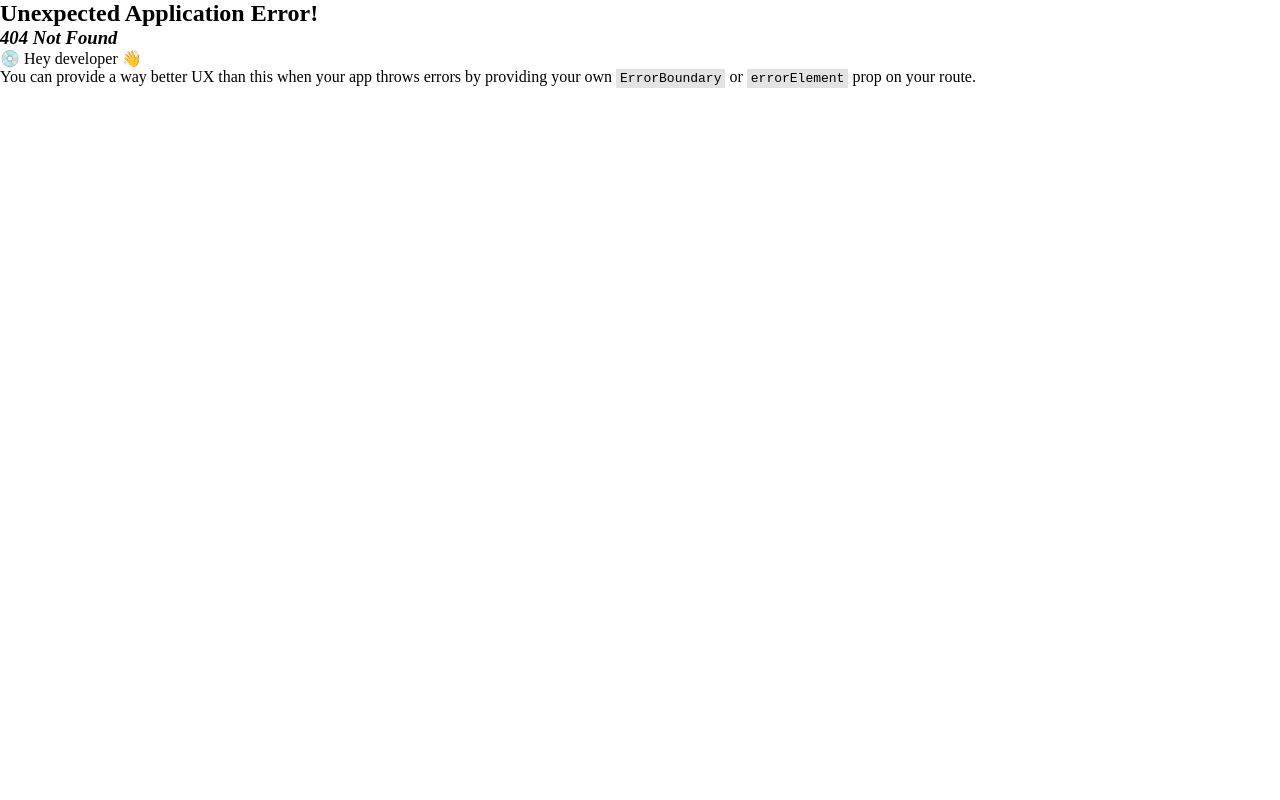
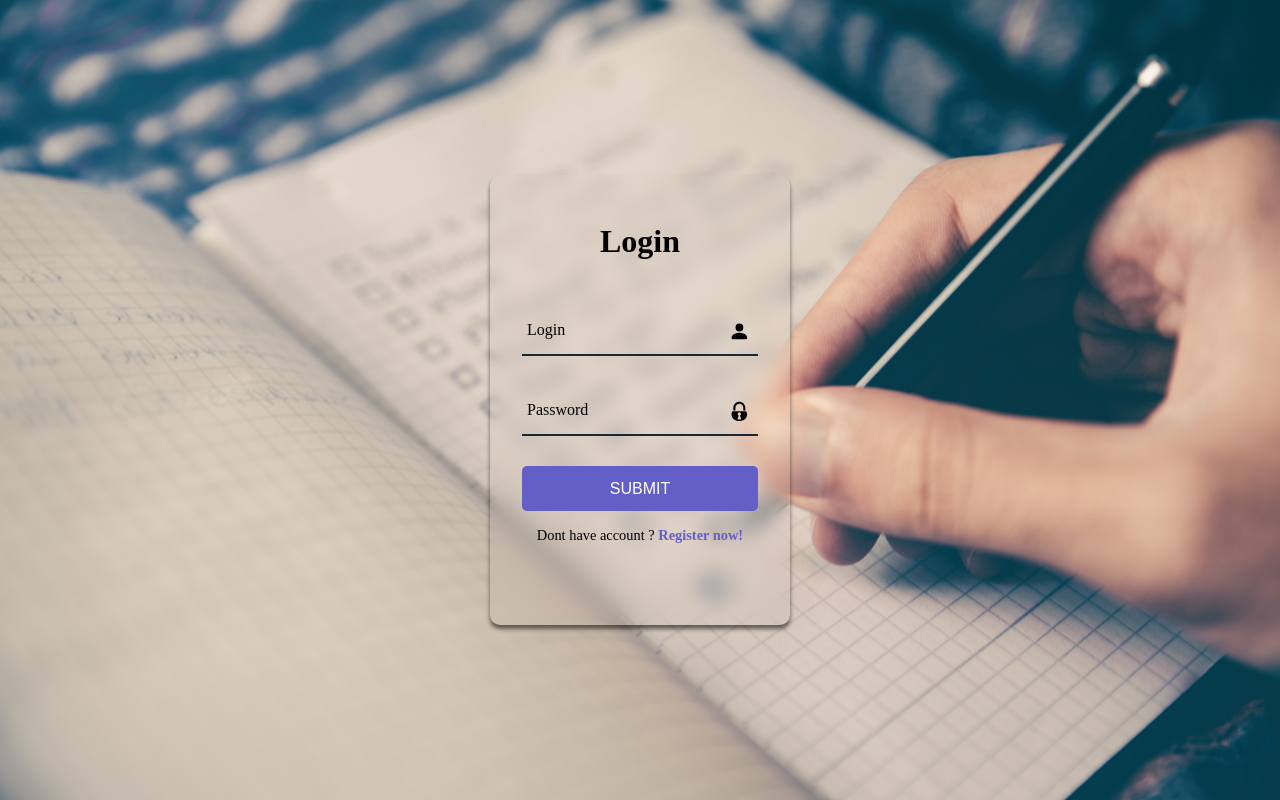
Before and after one commit to WhoYou3/advance-todolist, a React (Vite) app: page /login in a window 1280 px wide. Before the commit this address had no page. Built offline with nearby package versions, Linux system fonts and the light colour scheme.

Commit message:
Connected firebase with application and build HOMEPAGE secure if user isnt loggin

```diff
--- a/package.json
+++ b/package.json
@@ -9,6 +9,7 @@
     "preview": "vite preview"
   },
   "dependencies": {
+    "dotenv": "^16.0.3",
     "firebase": "^9.20.0",
     "react": "^18.2.0",
     "react-dom": "^18.2.0",
--- a/src/App.tsx
+++ b/src/App.tsx
@@ -1,7 +1,22 @@
 import { createBrowserRouter, RouterProvider } from "react-router-dom";
-import { Login } from "./pages";
+import { Home, Login } from "./pages";
+import { initializeApp } from "firebase/app";
+import { firebaseConfig } from "./firebase.config";
+import AuthRoute from "./components/AuthRoute/AuthRoute";
 
-const router = createBrowserRouter([{ path: "/", element: <Login /> }]);
+export const app = initializeApp(firebaseConfig);
+
+const router = createBrowserRouter([
+  {
+    path: "/",
+    element: (
+      <AuthRoute>
+        <Home />
+      </AuthRoute>
+    ),
+  },
+  { path: "/Login", element: <Login /> },
+]);
 
 function App() {
   return <RouterProvider router={router} />;
--- a/src/components/AccountForm/LoginForm.tsx
+++ b/src/components/AccountForm/LoginForm.tsx
@@ -16,8 +16,8 @@ const LoginForm: React.FC<Props> = ({ kindOfFormHandler }) => {
           <BsFillPersonFill />
         </P.InputBox>
         <P.InputBox>
-          <input required type="password" id="password"></input>
-          <label id="password">Password</label>
+          <input required type="password" id="login-password"></input>
+          <label id="login-password">Password</label>
           <GiPadlock />
         </P.InputBox>
         <button type="submit">SUBMIT</button>
--- a/src/components/AccountForm/RegisterForm.tsx
+++ b/src/components/AccountForm/RegisterForm.tsx
@@ -17,13 +17,13 @@ const RegisterForm: React.FC<Props> = ({ kindOfFormHandler }) => {
           <BsFillPersonFill />
         </P.InputBox>
         <P.InputBox>
-          <input required type="password" id="password"></input>
-          <label id="password">Password</label>
+          <input required type="password" id="singup-password"></input>
+          <label id="singup-password">Password</label>
           <GiPadlock />
         </P.InputBox>
         <P.InputBox>
-          <input required type="password" id="password"></input>
-          <label id="password">Repeat Password</label>
+          <input required type="password" id="repeat-password"></input>
+          <label id="repeat-password">Repeat Password</label>
           <GiPadlock />
         </P.InputBox>
         <button type="submit">REGISTER</button>
--- /dev/null
+++ b/src/components/AuthRoute/AuthRoute.tsx
@@ -0,0 +1,30 @@
+import React, { useState, useEffect } from "react";
+import { getAuth, onAuthStateChanged } from "firebase/auth";
+import { useNavigate } from "react-router-dom";
+
+interface AuthRouteProps {
+  children: React.ReactNode;
+}
+const AuthRoute: React.FC<AuthRouteProps> = (props) => {
+  const { children } = props;
+  const auth = getAuth();
+  const navigate = useNavigate();
+  const [loading, setLoading] = useState(false);
+
+  useEffect(() => {}, []);
+
+  const AuthCheck = onAuthStateChanged(auth, (user) => {
+    if (user) {
+      setLoading(false);
+    } else {
+      console.log("TESTUJEMY");
+      navigate("/login");
+    }
+  });
+
+  if (loading) return <p>loading..</p>;
+
+  return <>{children}</>;
+};
+
+export default AuthRoute;
--- /dev/null
+++ b/src/firebase.config.ts
@@ -0,0 +1,11 @@
+import dotenv from "dotenv";
+
+export const firebaseConfig = {
+  apiKey: "AIzaSyC8PSKbX9LZFZuCz0v2fHWNFhtsbLZr5IU",
+  authDomain: "advanced-todolist.firebaseapp.com",
+  projectId: "advanced-todolist",
+  storageBucket: "advanced-todolist.appspot.com",
+  messagingSenderId: "475710396960",
+  appId: "1:475710396960:web:00cd7ac5d69d9cf8027a45",
+  measurementId: "G-BN02ZLL947",
+};
--- /dev/null
+++ b/src/pages/Home.tsx
@@ -0,0 +1,7 @@
+import React from "react";
+
+const Home = () => {
+  return <div>Home</div>;
+};
+
+export default Home;
--- a/src/pages/index.ts
+++ b/src/pages/index.ts
@@ -1,3 +1,4 @@
 import Login from "./Login";
+import Home from "./Home";
 
-export { Login };
+export { Login, Home };
```
Also changed, not shown: 2 other files (tests, documents, lock files or other folders).
